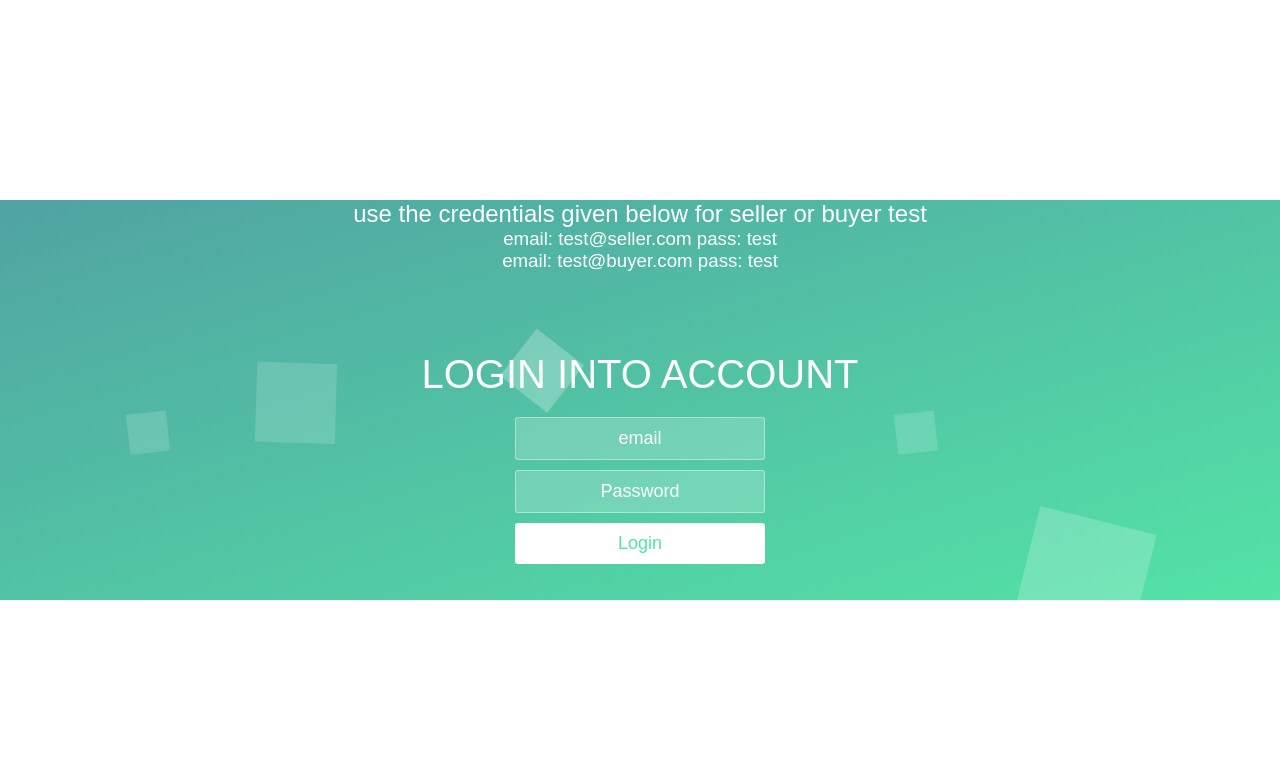
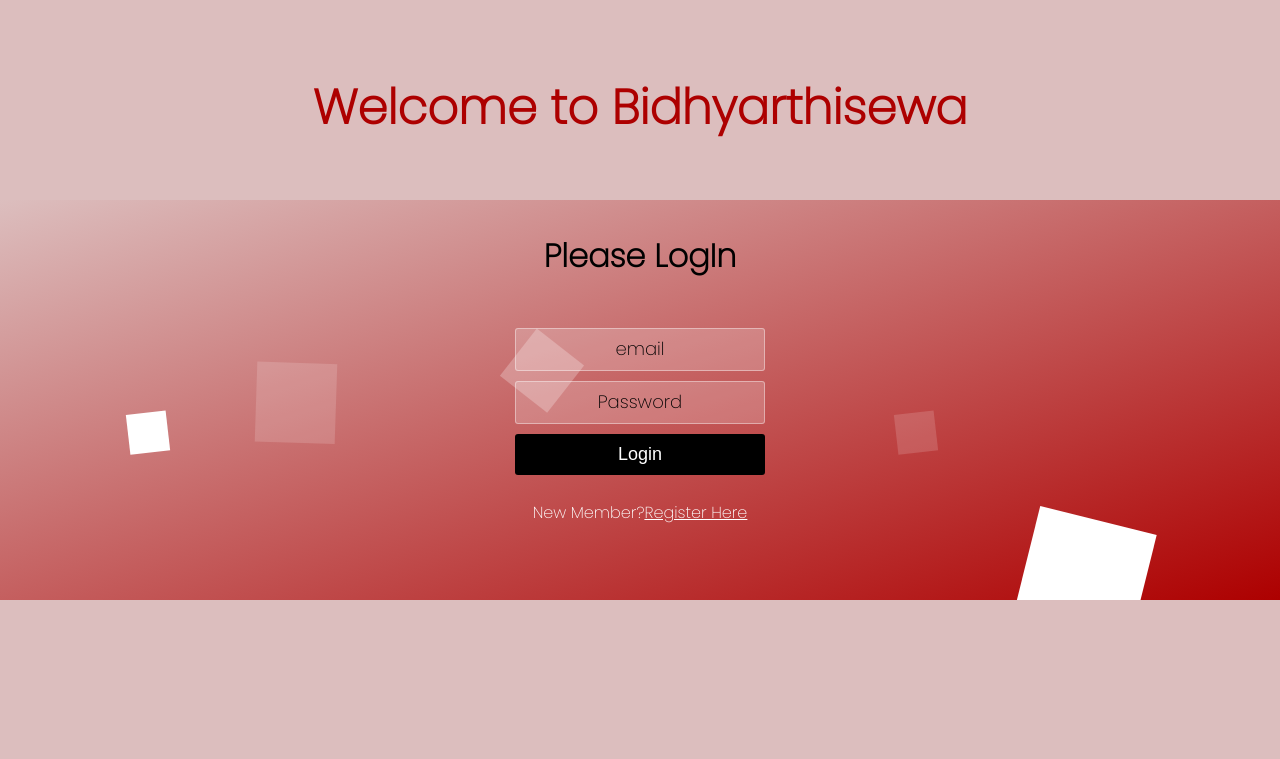
Before and after one commit to milan-kharel/Bidhyarthisewa, a PHP site: page /partials/login.php in a window 1280 px wide. Shown: the top 759 px of the page. Run offline with PHP 8.4, Linux system fonts and the light colour scheme; some web fonts are replaced.

Commit message:
:tada:Tweaks on UI/UX

```diff
--- a/partials/login.php
+++ b/partials/login.php
@@ -7,19 +7,7 @@
     <meta name="viewport" content="width=device-width, initial-scale=1.0">
     <title>Document</title>
     <style>
-        @font-face {
-            font-family: 'Source Sans Pro';
-            font-style: normal;
-            font-weight: 200;
-            src: url(https://fonts.gstatic.com/s/sourcesanspro/v21/6xKydSBYKcSV-LCoeQqfX1RYOo3i94_wlxdr.ttf) format('truetype');
-        }
-
-        @font-face {
-            font-family: 'Source Sans Pro';
-            font-style: normal;
-            font-weight: 300;
-            src: url(https://fonts.gstatic.com/s/sourcesanspro/v21/6xKydSBYKcSV-LCoeQqfX1RYOo3ik4zwlxdr.ttf) format('truetype');
-        }
+         @import url('https://fonts.googleapis.com/css2?family=Poppins:wght@200&display=swap');
 
         * {
             box-sizing: border-box;
@@ -29,44 +17,44 @@
         }
 
         body {
-            font-family: 'Source Sans Pro', sans-serif;
-            color: white;
+            font-family: 'Poppins', sans-serif;
+            color: black;
             font-weight: 300;
         }
 
         body ::-webkit-input-placeholder {
             /* WebKit browsers */
-            font-family: 'Source Sans Pro', sans-serif;
-            color: white;
+            font-family: 'Poppins', sans-serif;
+            color: black;
             font-weight: 300;
         }
 
         body :-moz-placeholder {
             /* Mozilla Firefox 4 to 18 */
-            font-family: 'Source Sans Pro', sans-serif;
-            color: white;
+            font-family: 'Poppins', sans-serif;
+            color: black;
             opacity: 1;
             font-weight: 300;
         }
 
         body ::-moz-placeholder {
             /* Mozilla Firefox 19+ */
-            font-family: 'Source Sans Pro', sans-serif;
-            color: white;
+            font-family: 'Poppins', sans-serif;
+            color: black;
             opacity: 1;
             font-weight: 300;
         }
 
         body :-ms-input-placeholder {
             /* Internet Explorer 10+ */
-            font-family: 'Source Sans Pro', sans-serif;
-            color: white;
+            font-family: 'Poppins', sans-serif;
+            color: black;
             font-weight: 300;
         }
 
         .wrapper {
             background: #50a3a2;
-            background: linear-gradient(to bottom right, #50a3a2 0%, #53e3a6 100%);
+            background: linear-gradient(to bottom right, #DCBEBE 0%, #AD0000 100%);
             position: absolute;
             top: 50%;
             left: 0;
@@ -96,7 +84,7 @@
         }
 
         form {
-            padding: 20px 0;
+            padding: 5em 0;
             position: relative;
             z-index: 2;
         }
@@ -115,7 +103,7 @@
             display: block;
             text-align: center;
             font-size: 18px;
-            color: white;
+            color: black;
             transition-duration: 0.25s;
             font-weight: 300;
         }
@@ -127,7 +115,7 @@
         form input:focus {
             background-color: white;
             width: 300px;
-            color: #53e3a6;
+            color: #AD0000;
         }
 
         form button {
@@ -135,10 +123,10 @@
             -moz-appearance: none;
             appearance: none;
             outline: 0;
-            background-color: white;
+            background-color: black;
             border: 0;
             padding: 10px 15px;
-            color: #53e3a6;
+            color: white;
             border-radius: 3px;
             width: 250px;
             cursor: pointer;
@@ -148,6 +136,7 @@
 
         form button:hover {
             background-color: #f5f7f9;
+            color:#AD0000;
         }
 
         .bg-bubbles {
@@ -174,6 +163,7 @@
 
         .bg-bubbles li:nth-child(1) {
             left: 10%;
+            background-color: white;
         }
 
         .bg-bubbles li:nth-child(2) {
@@ -190,6 +180,7 @@
             left: 25%;
             -webkit-animation-delay: 4s;
             animation-delay: 4s;
+            background-color: white;
         }
 
         .bg-bubbles li:nth-child(4) {
@@ -211,7 +202,7 @@
             height: 120px;
             -webkit-animation-delay: 3s;
             animation-delay: 3s;
-            background-color: rgba(255, 255, 255, 0.2);
+            background-color: white;
         }
 
         .bg-bubbles li:nth-child(7) {
@@ -240,7 +231,7 @@
             animation-delay: 2s;
             -webkit-animation-duration: 40s;
             animation-duration: 40s;
-            background-color: rgba(255, 255, 255, 0.3);
+            background-color: #AD0000;
         }
 
         .bg-bubbles li:nth-child(10) {
@@ -273,23 +264,26 @@
     </style>
 </head>
 
-<body>
+<body style="background-color: #DCBEBE;">
     <?php
 
     ?>
-
+   <h1 style="text-align:center;padding-top:1.5em;font-size: 3em;color: #AD0000;font-weight:900;">Welcome to Bidhyarthisewa</h1><br>
     <div class="wrapper">
-        <h2 style="text-align: center;">use the credentials given below for seller or buyer test</h2>
-        <h3 style="text-align: center;">email: test@seller.com pass: test <br> email: test@buyer.com pass: test</h1>
+        <!-- <h2 style="text-align: center;">use the credentials given below for seller or buyer test</h2>
+        <h3 style="text-align: center;">email: test@seller.com pass: test <br> email: test@buyer.com pass: test</h1> -->
 
         <div class="container">
-            <h1>LOGIN INTO ACCOUNT</h1>
+            <h2 style="margin: -1.5em 0 -1em 0;font-weight:900;font-size:2em;">Please LogIn</h2>
 
-            <form class="form" action="loginhandle.php" method="POST">
+            <form class="form" action="loginhandle.php"  method="POST">
                 <input type="text" placeholder="email" name="logemail">
                 <input type="password" placeholder="Password" name="logpass">
-                <button type="submit" id="login-button">Login</button>
+                <button type="submit" id="login-button">Login</button><br><br>
+                <span style="color:white;">New Member?<a href="signup.php" style="color:white;">Register Here</a></span>
+
             </form>
+
         </div>
 
         <ul class="bg-bubbles">
```
Also changed, not shown: index.php (+120 -16 lines), partials/header.php (+4 -4 lines), partials/signup.php (+13 -24 lines), style.css (+21 -5 lines).
